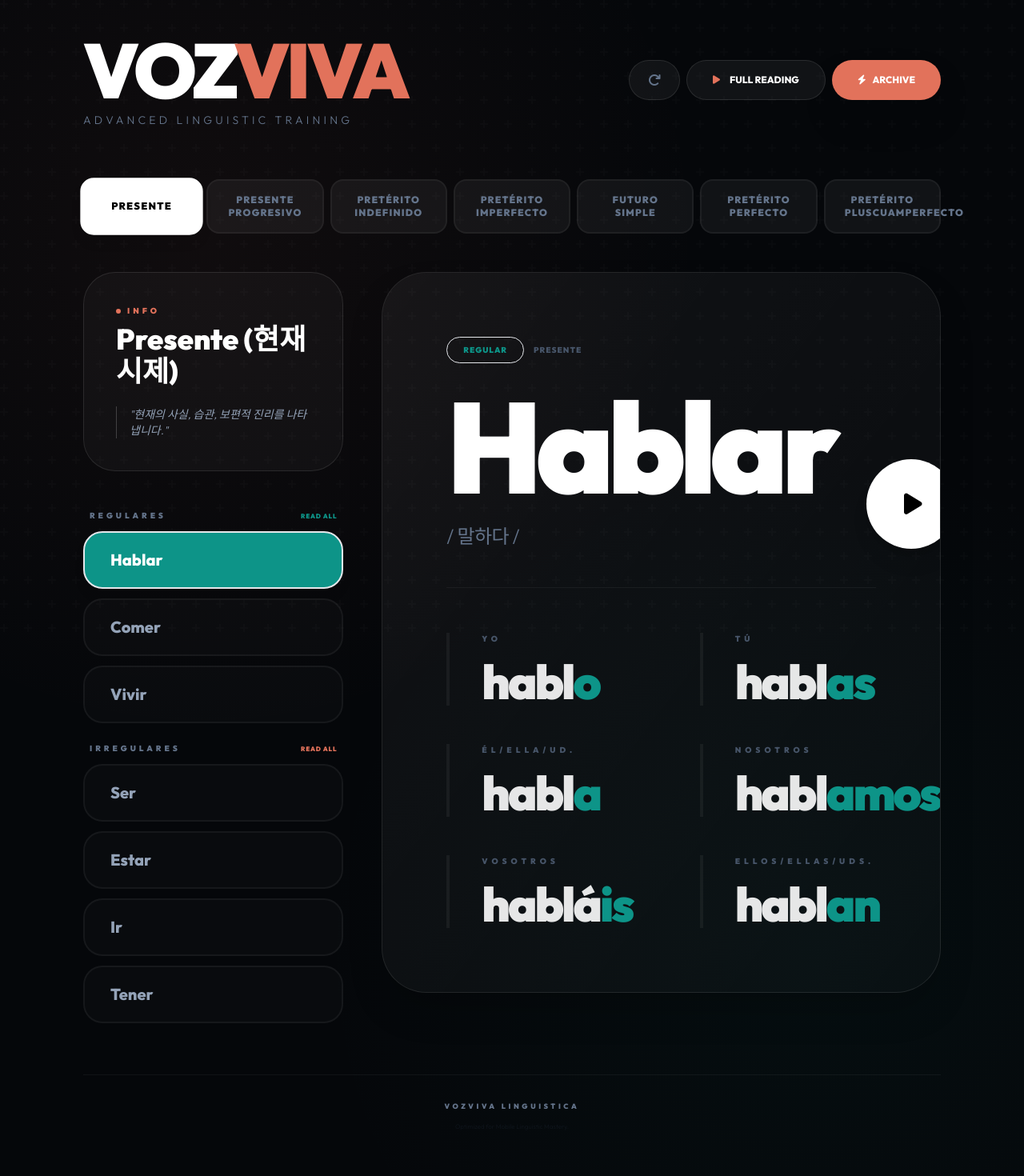
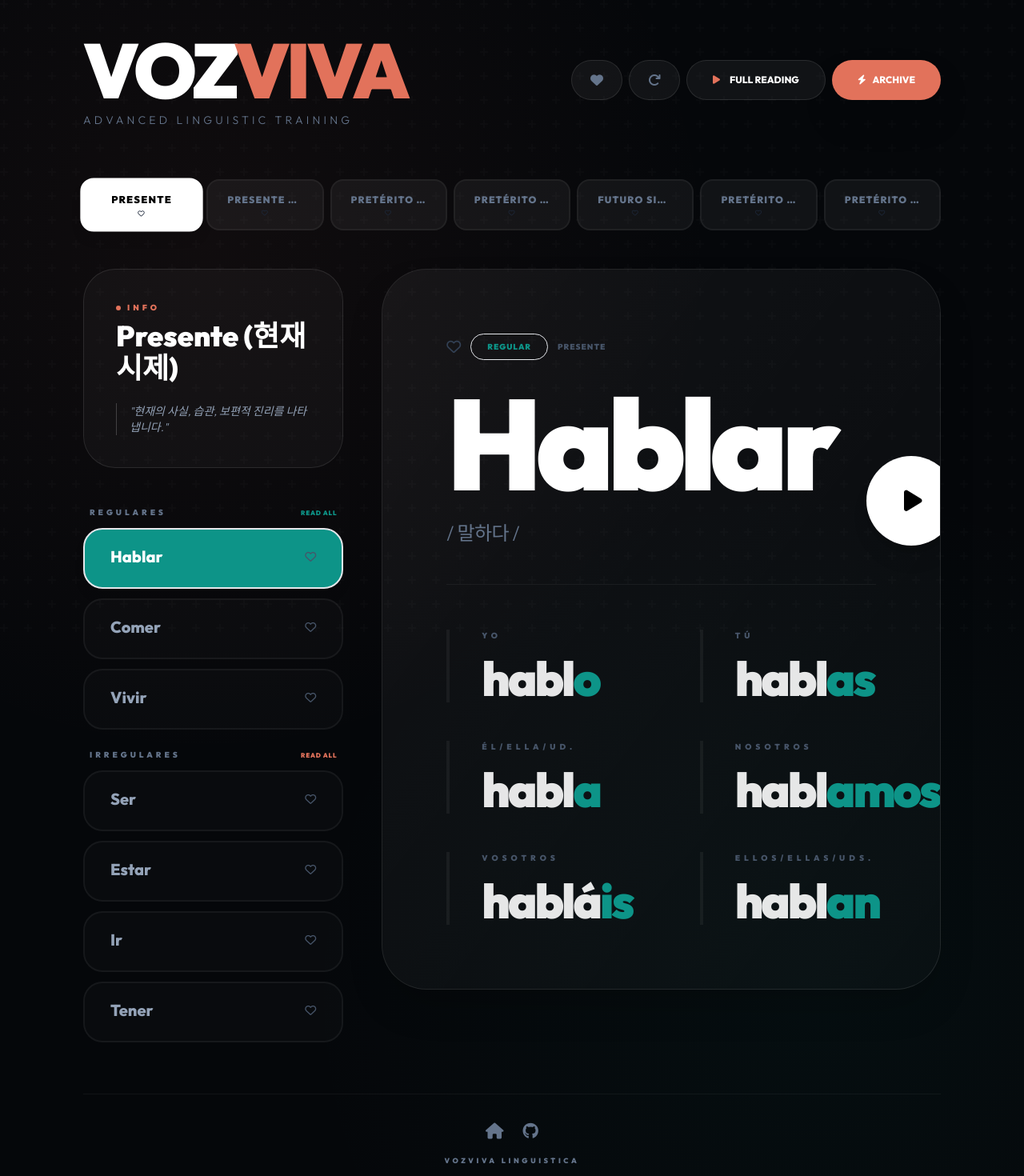
Before and after one commit to heroyik/vozviva, a React (Vite) app: page / in a window 1280 px wide. Shown: the top 1470 px of the page at 80% size. Built offline with nearby package versions, Linux system fonts and the light colour scheme.

Commit message:
feat: Add favorites and filter functionality
Introduces state for storing and displaying favorite verbs and tenses. Users can now mark verbs and tenses as favorites and filter the view to show only their favorites.

```diff
--- a/App.tsx
+++ b/App.tsx
@@ -79,19 +79,14 @@
   return buffer;
 }
 
-/**
- * 시각적 강조를 위한 동사 분리 컴포넌트
- */
 const HighlightedForm: React.FC<{ form: string, isIrregular?: boolean }> = ({ form, isIrregular }) => {
   if (isIrregular) {
     return <span className="text-terracotta drop-shadow-[0_0_8px_rgba(226,114,91,0.4)]">{form}</span>;
   }
 
-  // 간단한 규칙 기반 분리 (학습용 Heuristic)
-  // 동사가 -o, -as, -a, -amos, -áis, -an 등으로 끝나는 패턴을 분리
   const suffixes = [
     'amos', 'asteis', 'aron', 'isteis', 'ieron', 'íamos', 'íais', 'aban', 'abas', 'áramos', 'eremos', 'iremos', 'aréis', 'eréis', 'iréis',
-    'ando', 'iendo', 'iendo', 'ado', 'ido',
+    'ando', 'iendo', 'ado', 'ido',
     'as', 'an', 'es', 'en', 'is', 'amos', 'emos', 'imos', 'áis', 'éis', 'ís',
     'é', 'ó', 'í', 'o', 'a', 'e'
   ];
@@ -135,6 +130,9 @@
   const [isAudioPlaying, setIsAudioPlaying] = useState(false);
   const [audioProgress, setAudioProgress] = useState(0);
   const [isRepeatEnabled, setIsRepeatEnabled] = useState(false);
+  const [favorites, setFavorites] = useState<Set<string>>(new Set());
+  const [tenseFavorites, setTenseFavorites] = useState<Set<string>>(new Set());
+  const [showOnlyFavorites, setShowOnlyFavorites] = useState(false);
 
   const audioContext = useRef<AudioContext | null>(null);
   const currentSource = useRef<AudioBufferSourceNode | null>(null);
@@ -147,6 +145,32 @@
     isRepeatEnabledRef.current = isRepeatEnabled;
   }, [isRepeatEnabled]);
 
+  const getVerbKey = (tenseId: string, verbName: string) => `${tenseId}_${verbName}`;
+
+  const toggleFavorite = (e: React.MouseEvent, tenseId: string, verbName: string) => {
+    e.stopPropagation();
+    const key = getVerbKey(tenseId, verbName);
+    setFavorites(prev => {
+      const next = new Set(prev);
+      if (next.has(key)) next.delete(key);
+      else next.add(key);
+      return next;
+    });
+  };
+
+  const toggleTenseFavorite = (e: React.MouseEvent, tenseId: string) => {
+    e.stopPropagation();
+    setTenseFavorites(prev => {
+      const next = new Set(prev);
+      if (next.has(tenseId)) next.delete(tenseId);
+      else next.add(tenseId);
+      return next;
+    });
+  };
+
+  const isFav = (tenseId: string, verbName: string) => favorites.has(getVerbKey(tenseId, verbName));
+  const isTenseFav = (tenseId: string) => tenseFavorites.has(tenseId);
+
   const allIrregularVerbs = SPANISH_VERB_DATA.flatMap(tense =>
     tense.verbs.filter(v => v.isIrregular).map(v => ({
       ...v,
@@ -155,8 +179,12 @@
     }))
   );
 
-  const regularVerbs = primaryTense.verbs.filter(v => !v.isIrregular);
-  const irregularVerbs = primaryTense.verbs.filter(v => v.isIrregular);
+  const regularVerbs = primaryTense.verbs.filter(v =>
+    !v.isIrregular && (!showOnlyFavorites || isFav(primaryTense.id, v.name) || isTenseFav(primaryTense.id))
+  );
+  const irregularVerbs = primaryTense.verbs.filter(v =>
+    v.isIrregular && (!showOnlyFavorites || isFav(primaryTense.id, v.name) || isTenseFav(primaryTense.id))
+  );
 
   const initAudio = () => {
     if (!audioContext.current) {
@@ -221,9 +249,11 @@
       script += `${pronoun} ${c.form}. `;
     });
 
+    const ai = new GoogleGenAI({ apiKey: process.env.API_KEY });
+
+    const callTTSWithRetry = async (retries = 3, delay = 2000): Promise<any> => {
       try {
-      const ai = new GoogleGenAI({ apiKey: process.env.API_KEY });
-      const response = await ai.models.generateContent({
+        return await ai.models.generateContent({
           model: "gemini-2.5-flash-preview-tts",
           contents: [{ parts: [{ text: script.trim() }] }],
           config: {
@@ -233,8 +263,19 @@
             },
           },
         });
+      } catch (err: any) {
+        if (retries > 0 && (err.message?.includes('429') || err.message?.includes('RESOURCE_EXHAUSTED'))) {
+          console.warn(`Rate limit hit. Retrying in ${delay}ms...`);
+          await new Promise(r => setTimeout(r, delay));
+          return callTTSWithRetry(retries - 1, delay * 2);
+        }
+        throw err;
+      }
+    };
 
-      const audioPart = response.candidates?.[0]?.content?.parts?.find(p => p.inlineData?.data);
+    try {
+      const response = await callTTSWithRetry();
+      const audioPart = response.candidates?.[0]?.content?.parts?.find((p: any) => p.inlineData?.data);
       if (audioPart?.inlineData?.data) {
         const rawBytes = decode(audioPart.inlineData.data);
         await audioStore.set(cacheKey, rawBytes);
@@ -320,8 +361,20 @@
     stopRequested.current = false;
     setIsTTSLoading(true);
 
+    let allVerbsToRead: { verb: Verb; tense: TenseData }[] = [];
+
+    if (showOnlyFavorites) {
+      // 즐겨찾기 필터가 켜진 경우: 시제 그리드 선택과 무관하게 '즐겨찾기된 모든 시제'와 '즐겨찾기된 모든 동사'를 수집
+      allVerbsToRead = SPANISH_VERB_DATA.flatMap(t =>
+        t.verbs
+          .filter(v => isFav(t.id, v.name) || isTenseFav(t.id))
+          .map(v => ({ verb: v, tense: t }))
+      );
+    } else {
+      // 일반 모드: 현재 상단 그리드에서 선택된 시제들의 모든 동사를 수집
       const tensesToRead = SPANISH_VERB_DATA.filter(t => selectedTenseIds.includes(t.id));
-    const allVerbsToRead = tensesToRead.flatMap(t => t.verbs.map(v => ({ verb: v, tense: t })));
+      allVerbsToRead = tensesToRead.flatMap(t => t.verbs.map(v => ({ verb: v, tense: t })));
+    }
 
     if (allVerbsToRead.length === 0) {
       setIsTTSLoading(false);
@@ -342,12 +395,12 @@
           setIsTTSLoading(false);
           await playBuffer(buffer);
           if (!stopRequested.current) {
-            await new Promise(r => setTimeout(r, 600));
+            await new Promise(r => setTimeout(r, 800));
           }
         }
       }
       if (isRepeatEnabledRef.current && !stopRequested.current) {
-        await new Promise(r => setTimeout(r, 1200));
+        await new Promise(r => setTimeout(r, 1500));
       }
     } while (isRepeatEnabledRef.current && !stopRequested.current);
 
@@ -380,12 +433,12 @@
           setIsTTSLoading(false);
           await playBuffer(buffer);
           if (!stopRequested.current) {
-            await new Promise(r => setTimeout(r, 600));
+            await new Promise(r => setTimeout(r, 800));
           }
         }
       }
       if (isRepeatEnabledRef.current && !stopRequested.current) {
-        await new Promise(r => setTimeout(r, 1200));
+        await new Promise(r => setTimeout(r, 1500));
       }
     } while (isRepeatEnabledRef.current && !stopRequested.current);
 
@@ -407,11 +460,24 @@
           <p className="text-slate-500 font-light text-[8px] md:text-sm tracking-[0.3em] uppercase">Advanced Linguistic Training</p>
         </div>
         <div className="flex flex-row gap-2 w-full sm:w-auto">
+          {/* Favorite Filter Toggle */}
+          <button
+            onClick={() => setShowOnlyFavorites(prev => !prev)}
+            className={`flex-none w-10 md:w-16 rounded-xl md:rounded-full border flex items-center justify-center transition-all ${
+              showOnlyFavorites
+                ? 'bg-terracotta/20 text-terracotta border-terracotta shadow-[0_0_15px_rgba(226,114,91,0.2)]'
+                : 'bg-white/5 text-slate-500 border-white/10'
+            }`}
+            title="Show Favorites Only"
+          >
+            <i className={`fas fa-heart text-xs md:text-base`}></i>
+          </button>
+
           <button
             onClick={() => setIsRepeatEnabled(prev => !prev)}
             className={`flex-none w-10 md:w-16 rounded-xl md:rounded-full border flex items-center justify-center transition-all ${
               isRepeatEnabled
-                ? 'bg-terracotta/20 text-terracotta border-terracotta shadow-[0_0_15px_rgba(226,114,91,0.3)]'
+                ? 'bg-med-teal/20 text-med-teal border-med-teal shadow-[0_0_15px_rgba(13,148,136,0.3)]'
                 : 'bg-white/5 text-slate-500 border-white/10'
             }`}
             title="Repeat Toggle"
@@ -428,7 +494,7 @@
             {(isTTSLoading || isAudioPlaying) && !currentlyPlayingVerb ? (
                <><i className="fas fa-stop text-terracotta animate-pulse"></i> STOP</>
             ) : (
-              <><i className="fas fa-play text-terracotta"></i> FULL READING</>
+              <><i className="fas fa-play text-terracotta"></i> {showOnlyFavorites ? 'FAV READING' : 'FULL READING'}</>
             )}
           </button>
 
@@ -448,21 +514,29 @@
             <button
               key={t.id}
               onClick={() => toggleTense(t)}
-              className={`px-2 py-2.5 md:px-6 md:py-4 rounded-lg md:rounded-2xl text-[9px] md:text-xs font-black tracking-widest uppercase transition-all duration-300 border-2 ${
+              className={`relative px-2 py-2.5 md:px-6 md:py-4 rounded-lg md:rounded-2xl text-[9px] md:text-xs font-black tracking-widest uppercase transition-all duration-300 border-2 ${
                 selectedTenseIds.includes(t.id)
                   ? (primaryTense.id === t.id ? 'bg-white text-black border-white shadow-lg scale-105' : 'bg-white/20 text-white border-white/30')
                   : 'bg-white/5 text-slate-500 border-white/5 hover:border-white/20'
               }`}
             >
-              {t.id}
+              <div className="flex flex-col items-center gap-1">
+                <span className="truncate w-full">{t.id}</span>
+                <i
+                  onClick={(e) => toggleTenseFavorite(e, t.id)}
+                  className={`fa${isTenseFav(t.id) ? 's' : 'r'} fa-heart text-[8px] transition-colors ${
+                    isTenseFav(t.id)
+                      ? 'text-terracotta'
+                      : 'text-slate-800 hover:text-slate-600'
+                  }`}
+                ></i>
+              </div>
             </button>
           ))}
         </div>
       </nav>
 
       <div className="w-full flex flex-col lg:grid lg:grid-cols-12 gap-6 md:gap-12 items-start">
-
-        {/* Main Card - Conjugation Display */}
         <div className="w-full order-1 lg:order-2 lg:col-span-8 scroll-mt-6 md:scroll-mt-10" ref={cardRef}>
           <section className="bg-white/[0.02] border border-white/10 rounded-[1.5rem] md:rounded-[3.5rem] overflow-hidden shadow-2xl relative">
             <div className="absolute top-0 left-0 w-full h-full bg-gradient-to-br from-white/[0.03] to-transparent pointer-events-none"></div>
@@ -471,6 +545,12 @@
               <div className="flex flex-col md:flex-row justify-between items-center md:items-end gap-4 md:gap-10 mb-6 md:mb-14 border-b border-white/5 pb-6 md:pb-12">
                 <div className="flex-1 text-center md:text-left">
                   <div className="flex items-center justify-center md:justify-start gap-3 mb-2 md:mb-6">
+                    <button
+                      onClick={(e) => toggleFavorite(e, primaryTense.id, selectedVerb.name)}
+                      className={`text-[10px] md:text-lg transition-colors ${isFav(primaryTense.id, selectedVerb.name) ? 'text-terracotta' : 'text-slate-700 hover:text-slate-500'}`}
+                    >
+                      <i className={`fa${isFav(primaryTense.id, selectedVerb.name) ? 's' : 'r'} fa-heart`}></i>
+                    </button>
                     <span className={`text-[7px] md:text-[10px] font-black px-3 py-1 md:px-5 md:py-2 rounded-full tracking-widest uppercase border ${
                       selectedVerb.isIrregular ? 'text-terracotta border-terracotta/20 bg-terracotta/5' : 'text-med-teal border-med-teal/20 bg-med-teal/5'
                     }`}>
@@ -485,18 +565,10 @@
                 <div className="relative group mt-2 md:mt-0">
                    {currentlyPlayingVerb === selectedVerb.name && (
                       <svg className="absolute -top-1 -left-1 md:-top-2 md:-left-2 w-[66px] h-[66px] md:w-[128px] md:h-[128px] rotate-[-90deg]">
-                        <circle cx="33" cy="33" r="31" className="md:hidden" fill="transparent" stroke="rgba(255,255,255,0.05)" strokeWidth="2" />
-                        <circle cx="64" cy="64" r="60" className="hidden md:block" fill="transparent" stroke="rgba(255,255,255,0.05)" strokeWidth="4" />
-                        <circle
-                          cx="33" cy="33" r="31" className="md:hidden"
-                          fill="transparent" stroke={selectedVerb.isIrregular ? "#e2725b" : "#0d9488"} strokeWidth="2"
-                          strokeDasharray="195" strokeDashoffset={195 - (195 * audioProgress) / 100}
-                        />
-                        <circle
-                          cx="64" cy="64" r="60" className="hidden md:block"
-                          fill="transparent" stroke={selectedVerb.isIrregular ? "#e2725b" : "#0d9488"} strokeWidth="4"
-                          strokeDasharray="377" strokeDashoffset={377 - (377 * audioProgress) / 100}
-                        />
+                        <circle cx="33" cy="33" r="31" fill="transparent" stroke="rgba(255,255,255,0.05)" strokeWidth="2" className="md:hidden" />
+                        <circle cx="64" cy="64" r="60" fill="transparent" stroke="rgba(255,255,255,0.05)" strokeWidth="4" className="hidden md:block" />
+                        <circle cx="33" cy="33" r="31" fill="transparent" stroke={selectedVerb.isIrregular ? "#e2725b" : "#0d9488"} strokeWidth="2" strokeDasharray="195" strokeDashoffset={195 - (195 * audioProgress) / 100} className="md:hidden" />
+                        <circle cx="64" cy="64" r="60" fill="transparent" stroke={selectedVerb.isIrregular ? "#e2725b" : "#0d9488"} strokeWidth="4" strokeDasharray="377" strokeDashoffset={377 - (377 * audioProgress) / 100} className="hidden md:block" />
                       </svg>
                    )}
                    <button
@@ -506,15 +578,9 @@
                     {isTTSLoading && currentlyPlayingVerb === selectedVerb.name ? <i className="fas fa-spinner animate-spin"></i> :
                      isAudioPlaying && currentlyPlayingVerb === selectedVerb.name ? <i className="fas fa-stop"></i> : <i className="fas fa-play ml-1"></i>}
                   </button>
-                  {currentlyPlayingVerb === selectedVerb.name && (
-                    <div className="absolute -bottom-4 md:-bottom-6 left-1/2 -translate-x-1/2">
-                       <WaveformIndicator color={selectedVerb.isIrregular ? "bg-terracotta" : "bg-med-teal"} />
-                    </div>
-                  )}
                 </div>
               </div>
 
-              {/* All 6 Conjugations in 2 columns */}
               <div className="grid grid-cols-2 gap-x-4 md:gap-x-24 gap-y-6 md:gap-y-12">
                 {selectedVerb.conjugations.map((c, idx) => (
                   <div key={idx} className="group border-l-2 md:border-l-4 border-white/5 pl-3 md:pl-10 hover:border-terracotta transition-all duration-500">
@@ -529,7 +595,6 @@
           </section>
         </div>
 
-        {/* List Section */}
         <div className="w-full order-2 lg:order-1 lg:col-span-4 space-y-6 md:space-y-12">
           <div className="bg-white/[0.03] border border-white/10 rounded-[1.2rem] md:rounded-[2.5rem] p-5 md:p-10 relative overflow-hidden">
             <h2 className="text-terracotta text-[8px] md:text-[10px] font-black mb-2 tracking-[0.4em] uppercase flex items-center gap-2">
@@ -555,9 +620,15 @@
                         selectedVerb.name === v.name ? 'bg-med-teal text-white border-med-teal shadow-lg' : 'bg-white/[0.02] text-slate-400 border-white/5 hover:border-white/20'
                       }`}
                     >
-                      <div className="flex justify-between items-center">
+                      <div className="flex justify-between items-center mb-1">
                         <span className="text-xs md:text-xl font-bold truncate pr-2">{v.name}</span>
+                        <div className="flex items-center gap-2">
+                          <i
+                            onClick={(e) => toggleFavorite(e, primaryTense.id, v.name)}
+                            className={`fa${isFav(primaryTense.id, v.name) ? 's' : 'r'} fa-heart text-[10px] md:text-sm ${isFav(primaryTense.id, v.name) ? 'text-white' : 'text-slate-600 hover:text-slate-400'}`}
+                          ></i>
                           {currentlyPlayingVerb === v.name && <WaveformIndicator color="bg-white" />}
+                        </div>
                       </div>
                       {currentlyPlayingVerb === v.name && <div className="absolute bottom-0 left-0 h-1 bg-white/30 transition-all" style={{width: `${audioProgress}%`}}></div>}
                     </button>
@@ -581,9 +652,15 @@
                         selectedVerb.name === v.name ? 'bg-terracotta text-white border-terracotta shadow-lg' : 'bg-white/[0.02] text-slate-400 border-white/5 hover:border-white/20'
                       }`}
                     >
-                      <div className="flex justify-between items-center">
+                      <div className="flex justify-between items-center mb-1">
                         <span className="text-xs md:text-xl font-bold truncate pr-2">{v.name}</span>
+                        <div className="flex items-center gap-2">
+                           <i
+                            onClick={(e) => toggleFavorite(e, primaryTense.id, v.name)}
+                            className={`fa${isFav(primaryTense.id, v.name) ? 's' : 'r'} fa-heart text-[10px] md:text-sm ${isFav(primaryTense.id, v.name) ? 'text-white' : 'text-slate-600 hover:text-slate-400'}`}
+                          ></i>
                           {currentlyPlayingVerb === v.name && <WaveformIndicator color="bg-white" />}
+                        </div>
                       </div>
                       {currentlyPlayingVerb === v.name && <div className="absolute bottom-0 left-0 h-1 bg-white/30 transition-all" style={{width: `${audioProgress}%`}}></div>}
                     </button>
@@ -591,11 +668,17 @@
                 </div>
               </div>
             )}
+
+            {showOnlyFavorites && regularVerbs.length === 0 && irregularVerbs.length === 0 && (
+              <div className="py-20 text-center border-2 border-dashed border-white/5 rounded-[2rem]">
+                <i className="far fa-heart text-slate-800 text-4xl mb-4 block"></i>
+                <p className="text-slate-600 text-xs font-black tracking-widest uppercase">No favorites found</p>
+              </div>
+            )}
           </div>
         </div>
       </div>
 
-      {/* Archive Modal */}
       {showIrregularModal && (
         <div className="fixed inset-0 z-50 flex items-center justify-center p-4">
           <div className="absolute inset-0 bg-black/95 backdrop-blur-lg" onClick={() => setShowIrregularModal(false)}></div>
@@ -626,8 +709,15 @@
         </div>
       )}
 
-      {/* Footer */}
       <footer className="mt-16 py-8 text-slate-700 text-center w-full border-t border-white/5">
+        <div className="flex justify-center gap-6 mb-4">
+          <a href="https://heroyik.github.io" target="_blank" rel="noopener noreferrer" className="text-slate-500 hover:text-white transition-colors text-xl" title="Homepage">
+            <i className="fas fa-home"></i>
+          </a>
+          <a href="https://github.com/heroyik/vozviva" target="_blank" rel="noopener noreferrer" className="text-slate-500 hover:text-white transition-colors text-xl" title="GitHub Project">
+            <i className="fab fa-github"></i>
+          </a>
+        </div>
         <p className="text-[9px] font-black tracking-[0.4em] uppercase text-slate-500 mb-3">VOZVIVA Linguistica</p>
         <p className="text-[8px] font-medium opacity-20">Optimized for Mobile Linguistic Mastery.</p>
       </footer>
```
Lines whose indentation alone changed are shown as unchanged.
